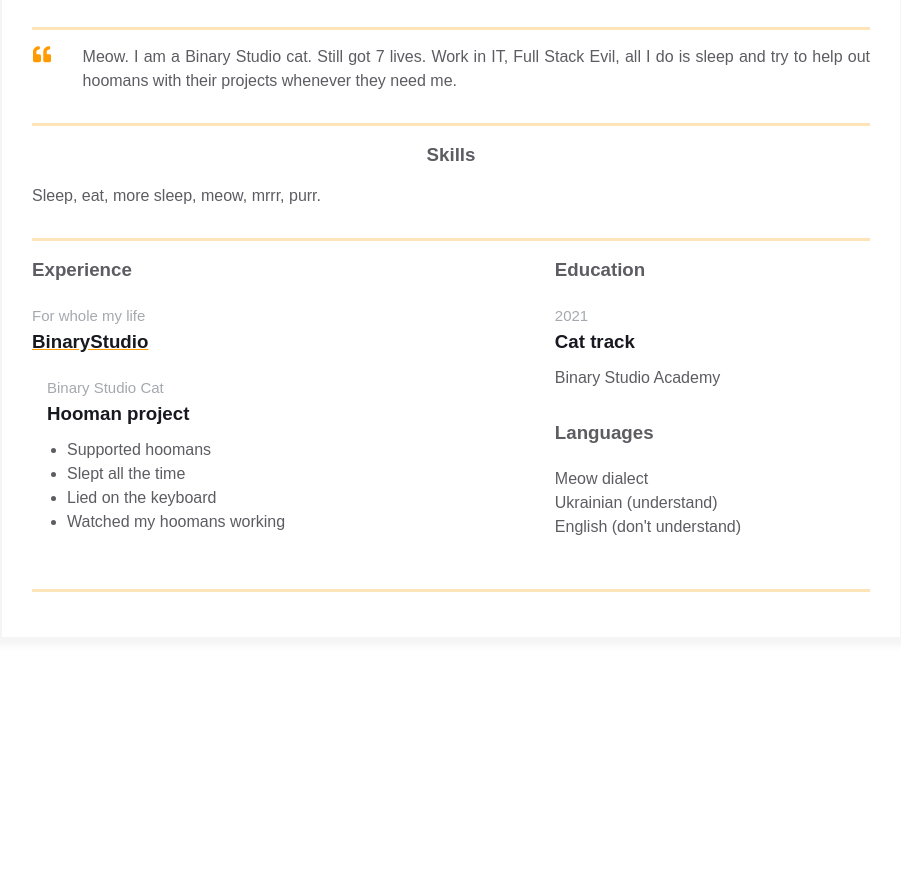
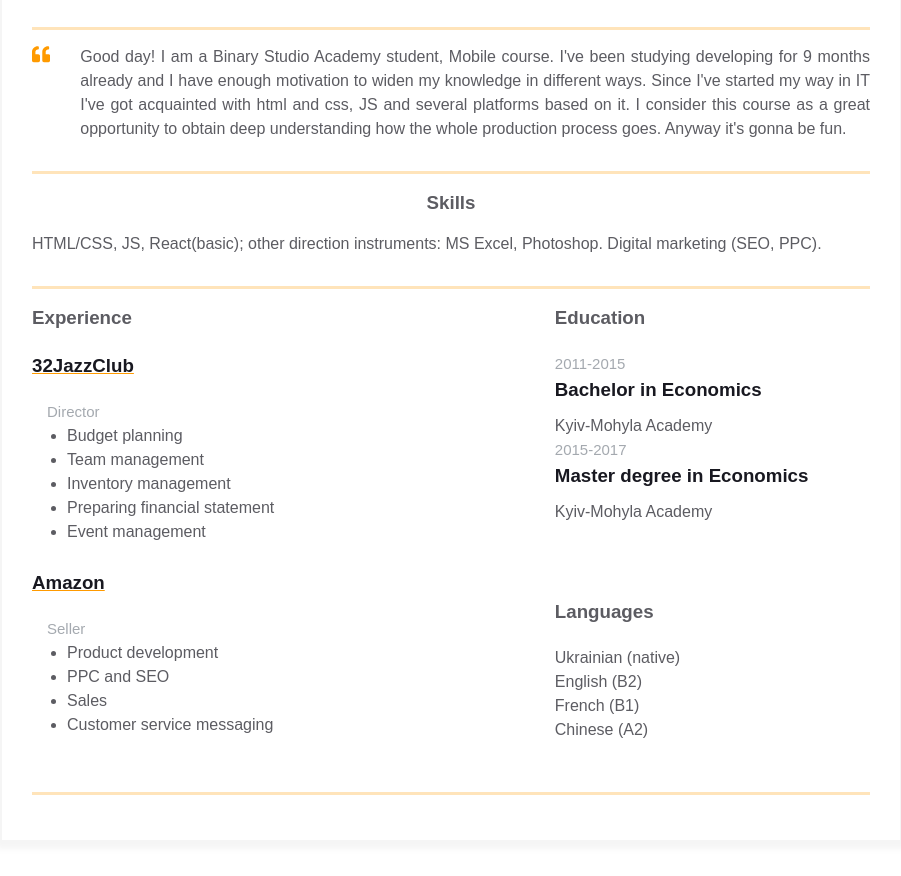
Before and after one commit to PopilVladyslav/homepage, a plain HTML site: page index.html in a window 1280 px wide. Shown: the part 305-1181 px from the top of the page, without its empty margins (189-1090 px from the left). Before the commit the page ends 993 px from the top, so only its background shows below. Drawn offline with Linux system fonts and the light colour scheme.

Commit message:
Adding personal info

```diff
--- a/index.html
+++ b/index.html
@@ -11,8 +11,8 @@
       <div class="resume">
         <div class="container">
           <div class="resume__block">
-            <h1 class="contact-info__header">Bulka</h1>
-            <h3 class="contact-info__sub-header">Senior Hooman Manager</h3>
+            <h1 class="contact-info__header">Vladyslav Popil</h1>
+            <h3 class="contact-info__sub-header">Dev student</h3>
 
             <div class="contact_info_container fh">
               <div class="contact-info__block">
@@ -28,14 +28,14 @@
                       ></path>
                     </svg>
                   </div>
-                  <span>Lviv, Ukraine</span>
+                  <span>Kyiv, Ukraine</span>
                 </a>
               </div>
 
               <div class="contact-info__block contact-info__block--center">
                 <img
                   class="contact-info__avatar"
-                  src="assets/avatar.png"
+                  src="./avatar/avatar.jpg"
                   alt="Avatar"
                 />
               </div>
@@ -57,7 +57,7 @@
                       ></path>
                     </svg>
                   </div>
-                  <span>binary-studio</span>
+                  <span>Vladyslav Popil</span>
                 </a>
               </div>
             </div>
@@ -78,9 +78,13 @@
                 </svg>
               </div>
               <p class="intro_text">
-                Meow. I am a Binary Studio cat. Still got 7 lives. Work in IT,
-                Full Stack Evil, all I do is sleep and try to help out hoomans
-                with their projects whenever they need me.
+                Good day! I am a Binary Studio Academy student, Mobile course.
+                I've been studying developing for 9 months already and I have
+                enough motivation to widen my knowledge in different ways. Since
+                I've started my way in IT I've got acquainted with html and css,
+                JS and several platforms based on it. I consider this course as
+                a great opportunity to obtain deep understanding how the whole
+                production process goes. Anyway it's gonna be fun.
               </p>
             </div>
           </div>
@@ -90,7 +94,8 @@
             <div class="skills">
               <h3 class="skills__header">Skills</h3>
               <p class="skills__text">
-                Sleep, eat, more sleep, meow, mrrr, purr.
+                HTML/CSS, JS, React(basic); other direction instruments: MS
+                Excel, Photoshop. Digital marketing (SEO, PPC).
               </p>
             </div>
           </div>
@@ -103,26 +108,46 @@
                   <h3 class="experiences__header">Experience</h3>
                   <div class="experiences__company">
                     <div class="experiences__company-header">
-                      <span class="experiences__company-header-durability"
-                        >For whole my life</span
-                      >
+                      <span
+                        class="experiences__company-header-durability"
+                      ></span>
                       <h3 class="experiences__company-header-name">
-                        BinaryStudio
+                        32JazzClub
                       </h3>
                     </div>
 
                     <div class="experiences__company-project">
                       <span class="experiences__company-project-role"
-                        >Binary Studio Cat</span
+                        >Director</span
                       >
-                      <h3 class="experiences__company-project-name">
-                        Hooman project
-                      </h3>
+
                       <ul class="experiences__company-project-responsibilities">
-                        <li>Supported hoomans</li>
-                        <li>Slept all the time</li>
-                        <li>Lied on the keyboard</li>
-                        <li>Watched my hoomans working</li>
+                        <li>Budget planning</li>
+                        <li>Team management</li>
+                        <li>Inventory management</li>
+                        <li>Preparing financial statement</li>
+                        <li>Event management</li>
+                      </ul>
+                    </div>
+                  </div>
+                  <div class="experiences__company">
+                    <div class="experiences__company-header">
+                      <span
+                        class="experiences__company-header-durability"
+                      ></span>
+                      <h3 class="experiences__company-header-name">Amazon</h3>
+                    </div>
+
+                    <div class="experiences__company-project">
+                      <span class="experiences__company-project-role"
+                        >Seller</span
+                      >
+
+                      <ul class="experiences__company-project-responsibilities">
+                        <li>Product development</li>
+                        <li>PPC and SEO</li>
+                        <li>Sales</li>
+                        <li>Customer service messaging</li>
                       </ul>
                     </div>
                   </div>
@@ -135,28 +160,41 @@
                     <div class="additional-info__education-university">
                       <span
                         class="additional-info__education-university-durability"
-                        >2021</span
+                        >2011-2015</span
                       >
                       <h3
                         class="additional-info__education-university-speciality"
                       >
-                        Cat track
+                        Bachelor in Economics
                       </h3>
                       <p class="additional-info__education-university-name">
-                        Binary Studio Academy
+                        Kyiv-Mohyla Academy
+                      </p>
+                    </div>
+                    <div class="additional-info__education-university">
+                      <span
+                        class="additional-info__education-university-durability"
+                        >2015-2017</span
+                      >
+                      <h3
+                        class="additional-info__education-university-speciality"
+                      >
+                        Master degree in Economics
+                      </h3>
+                      <p class="additional-info__education-university-name">
+                        Kyiv-Mohyla Academy
                       </p>
                     </div>
                   </div>
 
                   <div class="additional-info__languages">
                     <h3 class="additional-info__languages-header">Languages</h3>
-                    <p class="additional-info__languages-item">Meow dialect</p>
                     <p class="additional-info__languages-item">
-                      Ukrainian (understand)
+                      Ukrainian (native)
                     </p>
-                    <p class="additional-info__languages-item">
-                      English (don't understand)
-                    </p>
+                    <p class="additional-info__languages-item">English (B2)</p>
+                    <p class="additional-info__languages-item">French (B1)</p>
+                    <p class="additional-info__languages-item">Chinese (A2)</p>
                   </div>
                 </div>
               </div>
```
Also changed, not shown: avatar/avatar.jpg (added).
